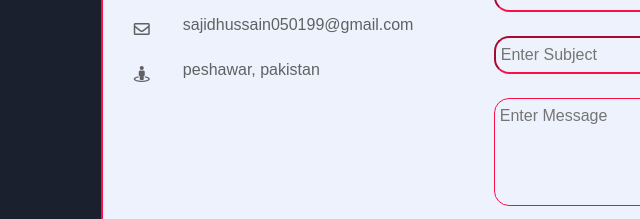
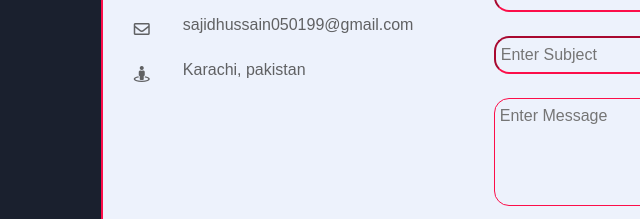
Before and after one commit to SajidHussain99/PortFolio, a plain HTML site: page index.html in a window 1280 px wide. Shown: the part 3268-3487 px from the top of the page, 4-644 px from the left. Drawn offline with nearby package versions, Linux system fonts and the light colour scheme.

Commit message:
Update current location

```diff
--- a/index.html
+++ b/index.html
@@ -535,7 +535,7 @@
                             </div>
 
                             <div class="col-lg-10 col-md-10 col-sm-8">
-                                <span class="">peshawar, pakistan</span>
+                                <span class="">Karachi, pakistan</span>
                             </div>
                         </div>
 
```
